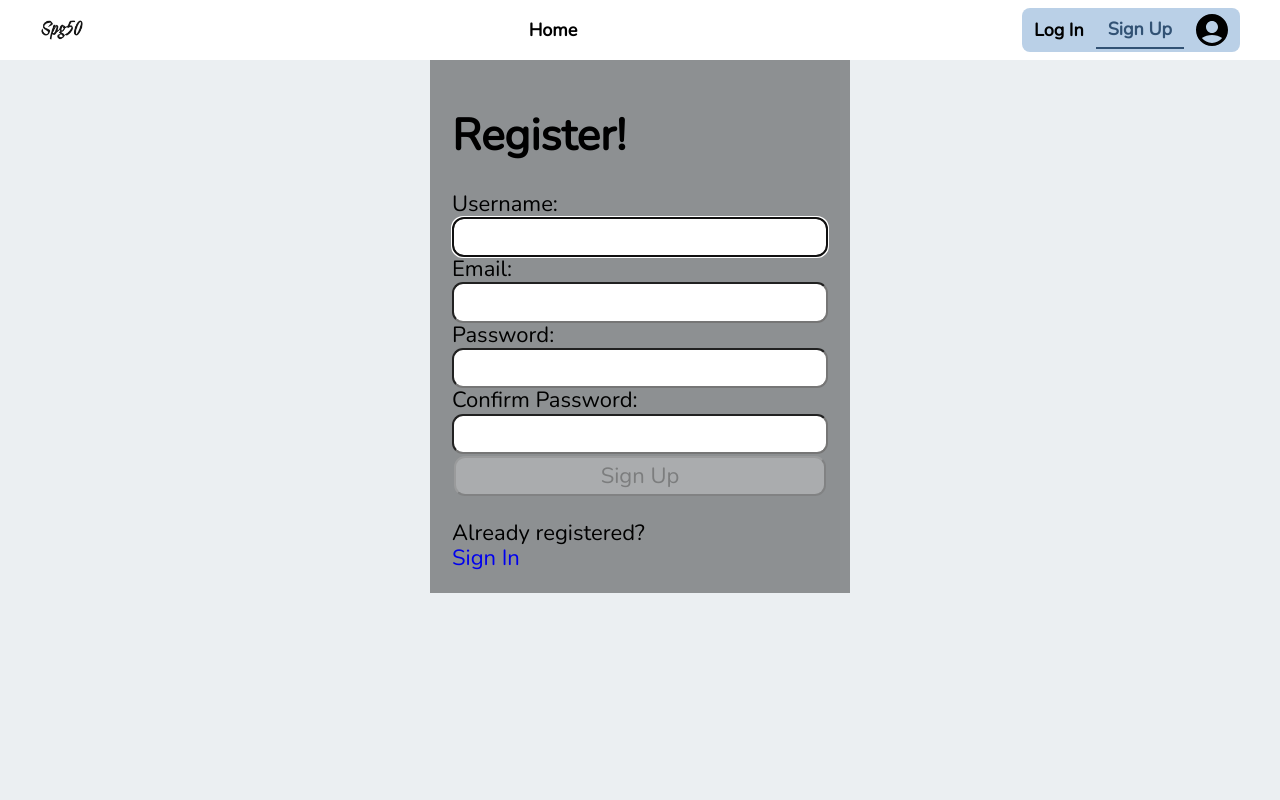
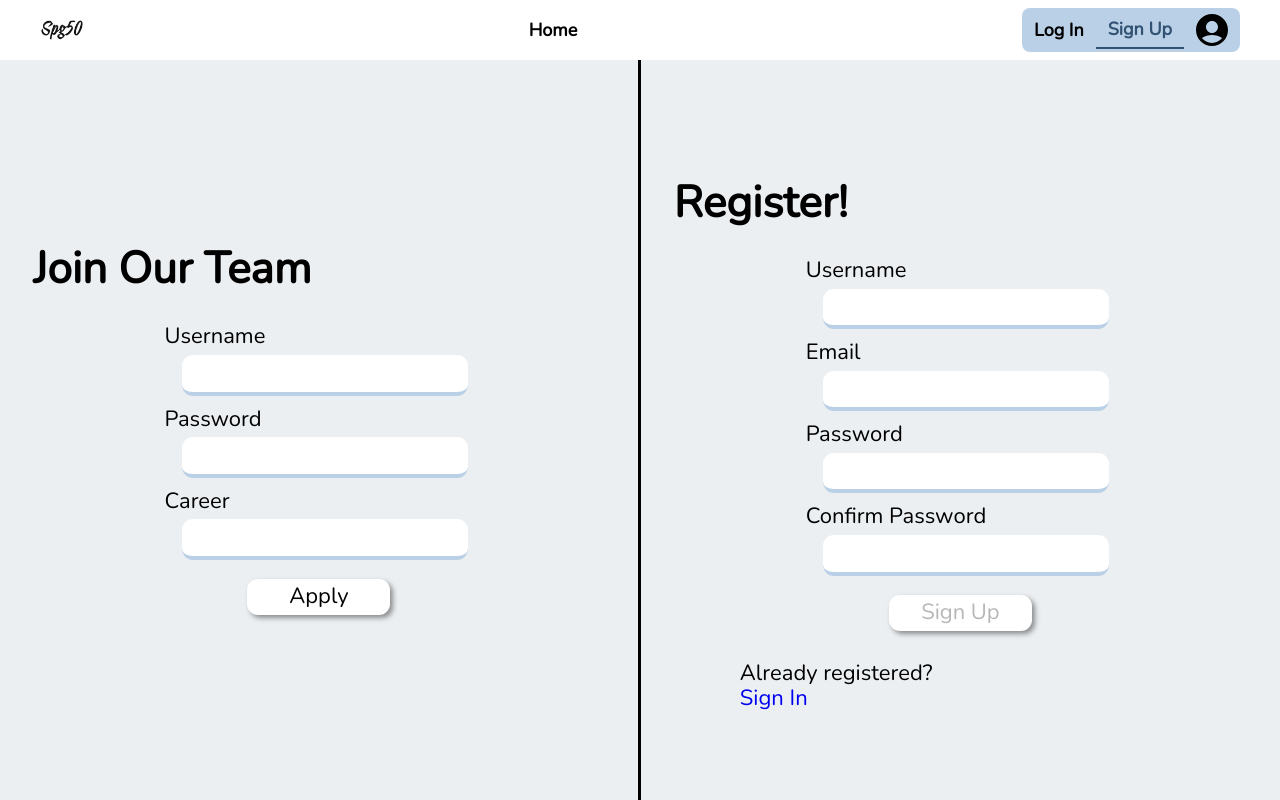
Before and after one commit to PabloSGomez50/Frontend-Proyecto-Color, a React (Create React App) app: page /register in a window 1280 px wide. Built offline with nearby package versions, Linux system fonts and the light colour scheme; no server answers.

Commit message:
16. Create the Auth component to manage new members.Refactor auth and app css files.

```diff
--- a/src/App.css
+++ b/src/App.css
@@ -9,8 +9,76 @@
   width: 32px;
 }
 
+/* .rows {
+  display: flex;
+  flex-direction: row;
+  align-items: center;
+  justify-content: space-around;
+} */
+
 html {
   font-family: 'Nunito', sans-serif;
   font-size: 22px;
   /* color: #fff; */
 }
+
+input[type="text"],
+input[type="password"],
+input[type="email"],
+input[type="url"],
+button,
+textarea {
+  font-family: 'Nunito', sans-serif;
+  font-size: 22px;
+  padding: 0.25rem;
+  border-radius: 0.5rem;
+}
+
+button {
+  /* min-width: 115px; */
+  margin: 8px;
+  background-color: white;
+  border: 0;
+  box-shadow: 3px 3px 5px rgba(100, 100, 100, 0.7);
+}
+
+.valid {
+  color: limegreen;
+  margin-left: 0.25rem;
+}
+
+.invalid {
+  color: red;
+  margin-left: 0.25rem;
+}
+
+.errmsg {
+  background-color: lightpink;
+  color: firebrick;
+  font-weight: bold;
+  padding: 0.5rem;
+  margin-bottom: 0.5rem;
+}
+
+.offscreen {
+  position: absolute;
+  left: -9999px;
+}
+
+.instructions {
+  font-size: 0.75rem;
+  border-radius: 0.5rem;
+  background: #000;
+  color: #fff;
+  padding: 0.25rem;
+  position: relative;
+  bottom: -10px;
+}
+
+.instructions > img {
+  margin-right: 0.25rem;
+}
+
+.line {
+  display: inline-block;
+}
--- a/src/App.js
+++ b/src/App.js
@@ -13,8 +13,7 @@ import ProjectForm from './com_projects/ProjectForm';
 import ProjectPage from './com_projects/ProjectPage';
 
 // Auth imports
-import Login from './auth/Login';
-import Register from './auth/Register';
+import Auth from './auth/Auth';
 import RequireAuth from './auth/RequireAuth';
 import PersistLogin from './auth/PersistLogin';
 
@@ -37,11 +36,11 @@ function App() {
 
           <Route path='/project/:projectId' element={<ProjectPage />} />
 
-          <Route path='/login' element={<Login />} />
+          <Route path='/login' element={<Auth action='login'/>} />
 
-          <Route path='/register' element={<Register />} />
+          <Route path='/register' element={<Auth action='register' />} />
 
-          <Route path='/components' element={
+          {/* <Route path='/components' element={
             <div className='container'>
               <NavBar />
               <Banner />
@@ -49,7 +48,7 @@ function App() {
               <Topics />
               <Publication />
             </div>
-          } />
+          } /> */}
 
           <Route element={<RequireAuth />}>
               <Route path='/profile/:userId' element={
--- /dev/null
+++ b/src/auth/Auth.js
@@ -0,0 +1,58 @@
+import React, { useRef, useState } from "react";
+import Login from './Login';
+import Register from './Register';
+
+import './auth.css';
+
+function Auth({ action }) {
+
+    const errRef = useRef();
+
+    const [ username, setUsername ] = useState('');
+    const [ pwd, setPwd] = useState('');
+    const [ career, setCareer ] = useState('');
+    const [ errMsg, setErrMsg ] = useState('');
+
+    const handleJoin = e => {
+        e.preventDefault();
+        e.stopPropagation();
+        console.log('user ask to join');
+        errMsg ? setErrMsg('') : setErrMsg('Error Alert');
+        setUsername('');
+        setPwd('');
+        setCareer('');
+    }
+
+    return (
+    <div className='auth-display'>
+        <section className='auth-section auth-line'>
+            <h1>Join Our Team</h1>
+            <p ref={errRef} className={errMsg ? "errmsg" : "offscreen"} aria-live="assertive">{errMsg}</p>
+            <form onSubmit={handleJoin} className='auth-form'>
+
+                <label>Username</label>
+                <input type='text' value={username} onChange={e => setUsername(e.target.value)}/>
+
+                <label>Password</label>
+                <input type='password' value={pwd} onChange={e => setPwd(e.target.value)} />
+
+                <label>Career</label>
+                <input type='text' value={career} onChange={e => setCareer(e.target.value)}/>
+
+                <button className='auth-button'>Apply</button>
+
+            </form>
+
+        </section>
+        {action === 'login' &&
+            <Login />
+
+        }
+        {action === 'register' &&
+            <Register />
+        }
+    </div>
+    );
+}
+
+export default Auth;
--- a/src/auth/Login.js
+++ b/src/auth/Login.js
@@ -5,7 +5,6 @@ import useToggle from '../hooks/useToggle';
 
 import useAuth from '../hooks/useAuth';
 import { axiosPrivate } from '../api/axios';
-import './auth.css';
 
 const LOG_URL = '/login';
 
@@ -72,8 +71,8 @@ function Login() {
         <section className='auth-section'>
             <p ref={errRef} className={errMsg ? 'errmsg' : 'offscreen'} aria-live='assertive'>{errMsg}</p>
             <h1>Sign In</h1>
-            <form onSubmit={handleSubmit}>
-                <label htmlFor='username'>Username:</label>
+            <form className='auth-form' onSubmit={handleSubmit}>
+                <label htmlFor='username'>Username</label>
                 <input
                     type='text'
                     id='username'
@@ -83,7 +82,7 @@ function Login() {
                     required
                 />
 
-                <label htmlFor='password'>Password:</label>
+                <label htmlFor='password'>Password</label>
                 <input
                     type='password'
                     id='password'
@@ -91,7 +90,7 @@ function Login() {
                     value={pwd}
                     required
                 />
-                <button>Sign In</button>
+
                 <div className='persistCheck'>
                     <input
                         type='checkbox'
@@ -101,11 +100,13 @@ function Login() {
                     />
                     <label htmlFor='persist'>Trust This Device</label>
                 </div>
+
+                <button className='auth-button'>Sign In</button>
             </form>
-            <p>
+            <p className="auth-link">
                 Need an Account?<br />
-                <span className='line'>
-                    <Link className='auth-a'to='/register'>Sign up</Link>
+                <span>
+                    <Link className='auth-a' to='/register'>Sign up!</Link>
                 </span>
             </p>
         </section>
--- a/src/auth/Register.js
+++ b/src/auth/Register.js
@@ -4,7 +4,8 @@ import { Link, useNavigate, useLocation } from 'react-router-dom';
 import useAuth from '../hooks/useAuth';
 import axios from '../api/axios';
 
-import './auth.css';
+import CheckIcon from '../icons/check_g.svg';
+import InvalidIcon from '../icons/remove_r.svg';
 
 const USER_REGEX = /^[a-zA-Z][a-zA-Z0-9-_]{3,23}$/;
 const PWD_REGEX = /^(?=.*[a-z])(?=.*[A-Z])(?=.*\d).{8,24}$/; // (?=.*[!@#$%])
@@ -107,20 +108,25 @@ function Register() {
             navigate(from, { replace: true });
 
         } catch (err) {
-            setErrMsg(err?.response?.status);
+            setErrMsg(err.code); // err?.response?.data
             errRef.current.focus();
+            console.error(err);
         }
     }
 
     return (
         <section className='auth-section'>
             <h1>Register!</h1>
+
             <p ref={errRef} className={errMsg ? "errmsg" : "offscreen"} aria-live="assertive">{errMsg}</p>
-            <form onSubmit={handleSubmit}>
+
+            <form onSubmit={handleSubmit} className='auth-form'>
                 <label htmlFor="username">
-                    Username:
-                    <span className={validName ? "valid" : "hide"}>Valid</span>
-                    <span className={validName || !user ? "hide" : "invalid"}>Invalid</span>
+                    Username
+                    {/* <span className={validName ? "valid" : "hide"}>Valid</span>
+                    <span className={validName || !user ? "hide" : "invalid"}>Invalid</span> */}
+                    <img className={validName ? "valid icon" : "hide"} src={CheckIcon} alt='Valid'/>
+                    <img className={validName || !user ? "hide" : "invalid icon"} src={InvalidIcon} alt='Invalid' />
                 </label>
                 <input
                     type="text"
@@ -142,9 +148,12 @@ function Register() {
                 </p>
 
                 <label htmlFor="email">
-                    Email:
-                    <span className={validMail ? "valid" : "hide"}>Valid</span>
-                    <span className={validMail || !mail ? "hide" : "invalid"}>Invalid</span>
+                    Email
+                    {/* <span className={validMail ? "valid" : "hide"}>Valid</span>
+                    <span className={validMail || !mail ? "hide" : "invalid"}>Invalid</span> */}
+                    <img className={validMail ? "valid icon" : "hide"} src={CheckIcon} alt='Valid'/>
+                    <img className={validMail || !mail ? "hide" : "invalid icon"} src={InvalidIcon} alt='Invalid' />
+
                 </label>
                 <input
                     type="email"
@@ -164,9 +173,11 @@ function Register() {
                 </p>
 
                 <label htmlFor="password">
-                    Password:
-                    <span className={validPwd ? "valid" : "hide"}>Valid</span>
-                    <span className={validPwd || !pwd ? "hide" : "invalid"}>Invalid</span>
+                    Password
+                    {/* <span className={validPwd ? "valid" : "hide"}>Valid</span>
+                    <span className={validPwd || !pwd ? "hide" : "invalid"}>Invalid</span> */}
+                    <img className={validPwd ? "valid icon" : "hide"} src={CheckIcon} alt='Valid'/>
+                    <img className={validPwd || !pwd ? "hide" : "invalid icon"} src={InvalidIcon} alt='Invalid' />
                 </label>
                 <input
                     type="password"
@@ -186,9 +197,11 @@ function Register() {
                 </p>
 
                 <label htmlFor="confirm_pwd">
-                    Confirm Password:
-                    <span className={validMatch && matchPwd ? "valid" : "hide"}>Valid</span>
-                    <span className={validMatch || !matchPwd ? "hide" : "invalid"}>Invalid</span>
+                    Confirm Password
+                    {/* <span className={validMatch && matchPwd ? "valid" : "hide"}>Valid</span>
+                    <span className={validMatch || !matchPwd ? "hide" : "invalid"}>Invalid</span> */}
+                    <img className={validMatch && matchPwd ? "valid icon" : "hide"} src={CheckIcon} alt='Valid'/>
+                    <img className={validMatch || !matchPwd ? "hide" : "invalid icon"} src={InvalidIcon} alt='Invalid' />
                 </label>
                 <input
                     type="password"
@@ -205,13 +218,13 @@ function Register() {
                     Must match the first password input field.
                 </p>
 
-                <button disabled={!validName || !validPwd || !validMatch ? true : false}>Sign Up</button>
+                <button className='auth-button' disabled={!validName || !validPwd || !validMatch ? true : false}>Sign Up</button>
             </form>
 
-            <p>
+            <p className="auth-link">
                 Already registered?<br />
-                <span className="line">
-                    <Link to="/login">Sign In</Link>
+                <span>
+                    <Link to="/login" className='auth-a'>Sign In</Link>
                 </span>
             </p>
         </section>
--- a/src/auth/auth.css
+++ b/src/auth/auth.css
@@ -1,87 +1,60 @@
+.auth-display {
+    height: calc(100vh - 60px);
+    display: flex;
+    flex-direction: row;
+    align-items: center;
+}
+
 .auth-section {
     width: 100%;
-    max-width: 420px;
+    height: 100%;
     min-height: 400px;
     display: flex;
     flex-direction: column;
-    justify-content: flex-start;
-    padding: 1rem;
-    background-color: rgba(0,0,0,0.4);
-    margin: auto;/* Agrego el margin auto para que quede centrado, se puede agregar un div
-                    externo al section con display flex que cumpla la misma funcion*/
+    justify-content: center;
+    padding: 1.5rem;
 }
 
-form {
+.auth-line {
+    border-right: solid 3px black;
+}
+
+.auth-form {
     display: flex;
     flex-direction: column;
     justify-content: space-evenly;
-    flex-grow: 1;
+    align-items: center;
     padding-bottom: 1rem;
 }
 
+.auth-form > label, .persistCheck{
+    width: 54%;
+}
+
+.auth-form > input{
+    width: 50%;
+    margin: 0.25rem 0 0.5rem 2%;
+    /* border-radius: 0.25rem; */
+    border: 0;
+    border-bottom: solid 4px #bad0e7;
+    outline: 0;
+}
+
+.auth-button {
+    width: 25%;
+    background-color: white;
+}
+
+.auth-link {
+    margin-left: 3rem;
+
+}
+
 .auth-a, .auth-a:visited {
-    background-color: gainsboro;
+    min-width: 120px;
+    /* background-color: gainsboro;
     color: rgb(18, 28, 39);
     margin: auto 0.5rem;
     padding: .5em 0;
-    min-width: 120px;
-    text-align: center;
+    text-align: center; */
 }
-
-input[type="text"],
-input[type="password"],
-input[type="email"],
-input[type="url"],
-button,
-textarea {
-  font-family: 'Nunito', sans-serif;
-  font-size: 22px;
-  padding: 0.25rem;
-  border-radius: 0.5rem;
-}
-
-button {
-  /* min-width: 115px; */
-  margin: .1em;
-}
-
-.instructions {
-    font-size: 0.75rem;
-    border-radius: 0.5rem;
-    background: #000;
-    color: #fff;
-    padding: 0.25rem;
-    position: relative;
-    bottom: -10px;
-}
-
-.instructions > svg {
-    margin-right: 0.25rem;
-}
-
-.offscreen {
-    position: absolute;
-    left: -9999px;
-}
-
-.valid {
-    color: limegreen;
-    margin-left: 0.25rem;
-}
-
-.invalid {
-    color: red;
-    margin-left: 0.25rem;
-}
-
-.errmsg {
-    background-color: lightpink;
-    color: firebrick;
-    font-weight: bold;
-    padding: 0.5rem;
-    margin-bottom: 0.5rem;
-}
-
-.line {
-    display: inline-block;
-}
--- a/src/com_projects/ProjectForm.js
+++ b/src/com_projects/ProjectForm.js
@@ -99,7 +99,7 @@ function ProjectForm() {
     }, [])
 
     return (
-        <form onSubmit={handleSubmit}>
+        <form onSubmit={handleSubmit} className='auth-form'>
             <img src={project.image} alt={project.title} height='300' width='300'/>
             <label htmlFor='title'>Title:</label>
             <input
--- a/src/com_users/ProfileForm.js
+++ b/src/com_users/ProfileForm.js
@@ -64,7 +64,7 @@ function UserForm() {
     }, [files]);
 
     return (
-        <form onSubmit={handleSubmit}>
+        <form onSubmit={handleSubmit} className='auth-form'>
 
             <label htmlFor='username'>Username:</label>
             <input
```
Also changed, not shown: src/com_users/Profile.css (+8 -0 lines), src/icons/check_g.svg (added), src/icons/remove_r.svg (added).
